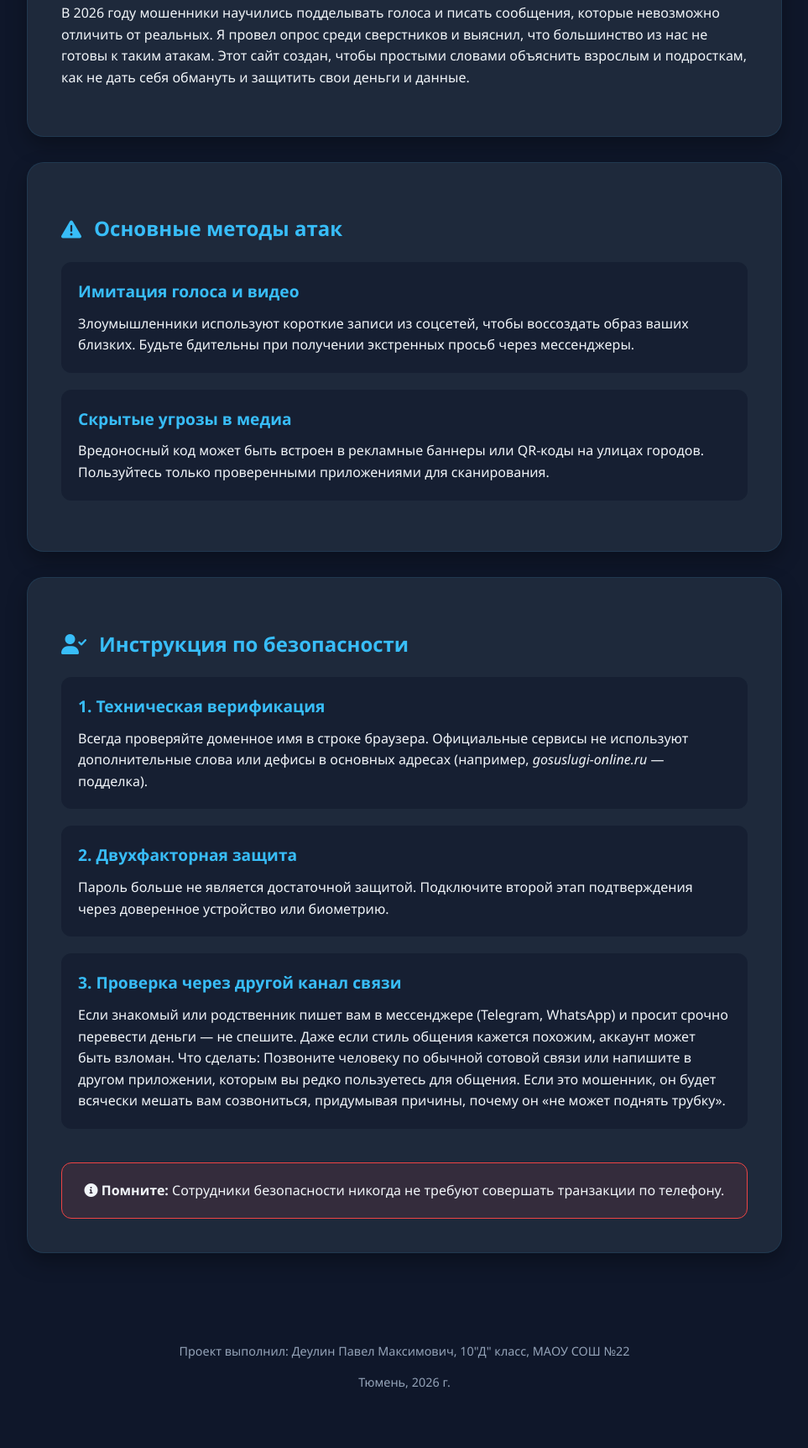
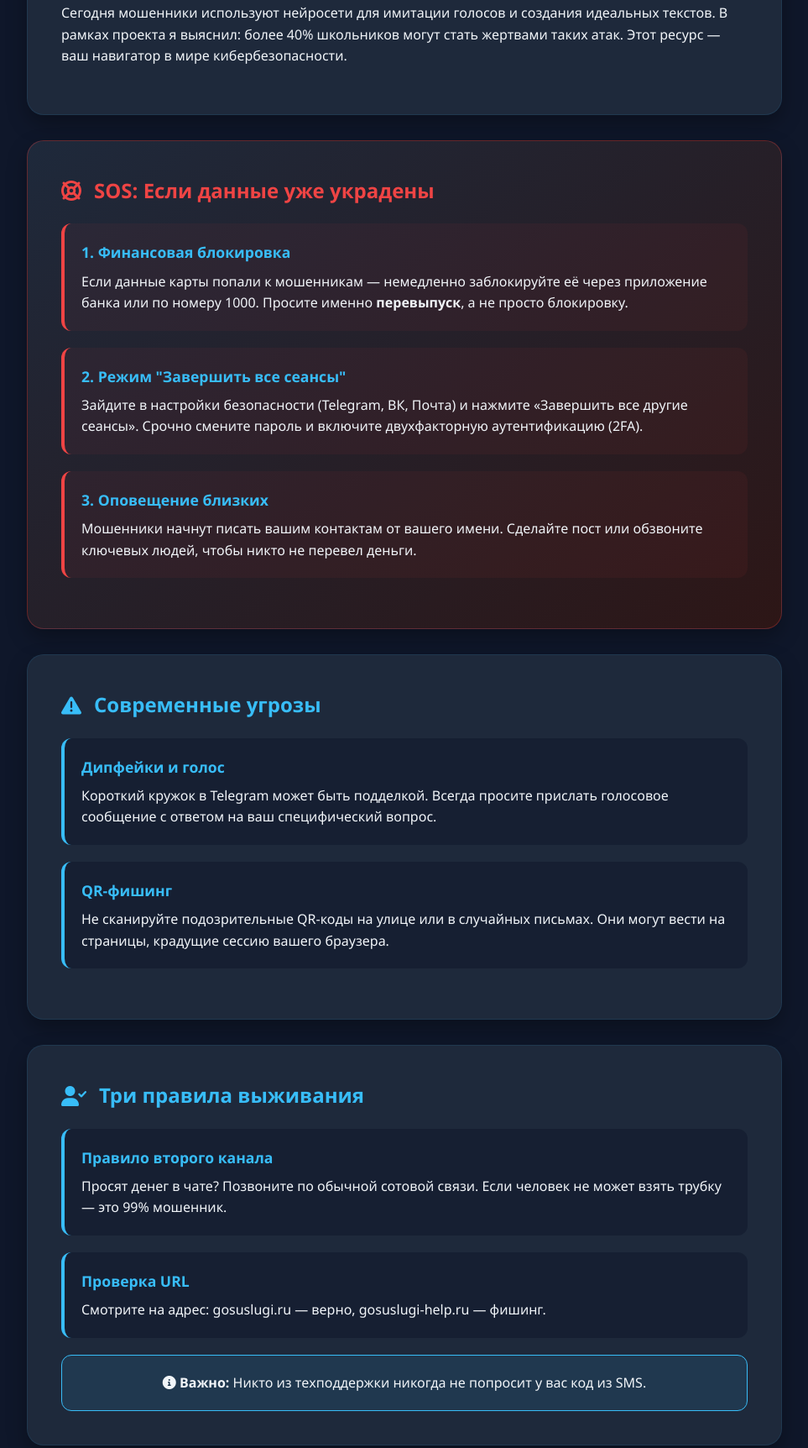
Before and after one commit to pr4vqy/phishing-2026, a plain HTML site: page index.html in a window 1280 px wide. Shown: the part 659-2383 px from the top of the page at 84% size, without its empty margins (158-1121 px from the left). Drawn offline with Linux system fonts and the light colour scheme.

Commit message:
Update index.html

```diff
--- a/index.html
+++ b/index.html
@@ -12,6 +12,8 @@
             --accent: #38bdf8;
             --text-main: #f1f5f9;
             --text-dim: #94a3b8;
+            --danger: #ef4444;
+            --success: #10b981;
         }
 
         body {
@@ -23,14 +25,13 @@
             overflow-x: hidden;
         }
 
-        /* Анимация появления */
         @keyframes fadeInUp {
             from { opacity: 0; transform: translateY(30px); }
             to { opacity: 1; transform: translateY(0); }
         }
 
         header {
-    min-height: 50vh; /* Минимальная высота вместо фиксированной */
+            min-height: 50vh;
             display: flex;
             flex-direction: column;
             justify-content: center;
@@ -41,11 +42,11 @@
             background-size: cover;
             background-position: center;
             border-bottom: 3px solid var(--accent);
-    padding: 60px 20px; /* Увеличили отступы сверху и снизу */
+            padding: 60px 20px;
         }
 
         header h1 {
-            font-size: 3rem;
+            font-size: 2.5rem;
             color: var(--accent);
             margin-bottom: 10px;
             animation: fadeInUp 0.8s ease-out;
@@ -53,7 +54,7 @@
 
         .container {
             max-width: 900px;
-    margin: 20px auto 50px; /* Изменили -50px на 20px, чтобы не было нахлеста */
+            margin: 40px auto 50px;
             padding: 0 20px;
         }
 
@@ -72,6 +73,7 @@
             display: flex;
             align-items: center;
             gap: 15px;
+            margin-top: 0;
         }
 
         .rule-card {
@@ -80,6 +82,7 @@
             border-radius: 12px;
             margin-bottom: 20px;
             transition: transform 0.3s ease;
+            border-left: 4px solid var(--accent);
         }
 
         .rule-card:hover {
@@ -89,18 +92,33 @@
 
         .rule-title {
             font-weight: bold;
-            font-size: 1.2rem;
+            font-size: 1.1rem;
             display: block;
-            margin-bottom: 10px;
+            margin-bottom: 8px;
             color: var(--accent);
         }
 
+        /* Стиль для экстренного раздела */
+        .emergency-section {
+            border: 1px solid rgba(239, 68, 68, 0.3);
+            background: linear-gradient(145deg, #1e293b, #2d1616);
+        }
+
+        .emergency-section h2 {
+            color: var(--danger);
+        }
+
+        .emergency-card {
+            background: rgba(239, 68, 68, 0.05);
+            border-left: 4px solid var(--danger);
+        }
+
         .warning-banner {
-            background: rgba(239, 68, 68, 0.1);
-            border: 1px solid #ef4444;
+            background: rgba(56, 189, 248, 0.1);
+            border: 1px solid var(--accent);
             padding: 20px;
             border-radius: 12px;
-            margin-top: 40px;
+            margin-top: 20px;
             text-align: center;
         }
 
@@ -109,59 +127,72 @@
             padding: 40px;
             color: var(--text-dim);
             font-size: 0.9rem;
+            border-top: 1px solid rgba(255,255,255,0.05);
         }
 
-        /* Задержка анимации для блоков */
         .section:nth-child(2) { animation-delay: 0.2s; }
         .section:nth-child(3) { animation-delay: 0.4s; }
+        .section:nth-child(4) { animation-delay: 0.6s; }
+
+        @media (max-width: 600px) {
+            header h1 { font-size: 1.8rem; }
+            .section { padding: 20px; }
+        }
     </style>
 </head>
 <body>
 
 <header>
-    <h1>Фишинг как ключевая угроза безопасности</h1>
-    <p style="font-size: 1.2rem; max-width: 600px;">Просветительский ресурс по противодействию высокотехнологичному фишингу</p>
+    <h1>Фишинг: как защитить себя в 2026 году</h1>
+    <p style="font-size: 1.1rem; max-width: 650px; color: var(--text-dim);">Результаты исследовательского проекта учащегося 10 "Д" класса</p>
 </header>
 
 <div class="container">
     <div class="section">
         <h2><i class="fas fa-shield-halved"></i> Об исследовании</h2>
-        <p>В 2026 году мошенники научились подделывать голоса и писать сообщения, которые невозможно отличить от реальных. Я провел опрос среди сверстников и выяснил, что большинство из нас не готовы к таким атакам. Этот сайт создан, чтобы простыми словами объяснить взрослым и подросткам, как не дать себя обмануть и защитить свои деньги и данные.</p>
+        <p>Сегодня мошенники используют нейросети для имитации голосов и создания идеальных текстов. В рамках проекта я выяснил: более 40% школьников могут стать жертвами таких атак. Этот ресурс — ваш навигатор в мире кибербезопасности.</p>
     </div>
 
-   <div class="section">
-        <h2><i class="fas fa-exclamation-triangle"></i> Основные методы атак</h2>
-        <div class="rule-card">
-            <span class="rule-title">Имитация голоса и видео</span>
-            Злоумышленники используют короткие записи из соцсетей, чтобы воссоздать образ ваших близких. Будьте бдительны при получении экстренных просьб через мессенджеры.
+    <div class="section emergency-section">
+        <h2><i class="fas fa-life-ring"></i> SOS: Если данные уже украдены</h2>
+        <div class="rule-card emergency-card">
+            <span class="rule-title">1. Финансовая блокировка</span>
+            Если данные карты попали к мошенникам — немедленно заблокируйте её через приложение банка или по номеру 1000. Просите именно <b>перевыпуск</b>, а не просто блокировку.
         </div>
-        <div class="rule-card">
-            <span class="rule-title">Скрытые угрозы в медиа</span>
-            Вредоносный код может быть встроен в рекламные баннеры или QR-коды на улицах городов. Пользуйтесь только проверенными приложениями для сканирования.
+        <div class="rule-card emergency-card">
+            <span class="rule-title">2. Режим "Завершить все сеансы"</span>
+            Зайдите в настройки безопасности (Telegram, ВК, Почта) и нажмите «Завершить все другие сеансы». Срочно смените пароль и включите двухфакторную аутентификацию (2FA).
+        </div>
+        <div class="rule-card emergency-card">
+            <span class="rule-title">3. Оповещение близких</span>
+            Мошенники начнут писать вашим контактам от вашего имени. Сделайте пост или обзвоните ключевых людей, чтобы никто не перевел деньги.
         </div>
     </div>
 
     <div class="section">
-        <h2><i class="fas fa-user-check"></i> Инструкция по безопасности</h2>
-
+        <h2><i class="fas fa-exclamation-triangle"></i> Современные угрозы</h2>
         <div class="rule-card">
-            <span class="rule-title">1. Техническая верификация</span>
-            Всегда проверяйте доменное имя в строке браузера. Официальные сервисы не используют дополнительные слова или дефисы в основных адресах (например, <i>gosuslugi-online.ru</i> — подделка).
+            <span class="rule-title">Дипфейки и голос</span>
+            Короткий кружок в Telegram может быть подделкой. Всегда просите прислать голосовое сообщение с ответом на ваш специфический вопрос.
+        </div>
+        <div class="rule-card">
+            <span class="rule-title">QR-фишинг</span>
+            Не сканируйте подозрительные QR-коды на улице или в случайных письмах. Они могут вести на страницы, крадущие сессию вашего браузера.
+        </div>
     </div>
 
+    <div class="section">
+        <h2><i class="fas fa-user-check"></i> Три правила выживания</h2>
         <div class="rule-card">
-            <span class="rule-title">2. Двухфакторная защита</span>
-            Пароль больше не является достаточной защитой. Подключите второй этап подтверждения через доверенное устройство или биометрию.
+            <span class="rule-title">Правило второго канала</span>
+            Просят денег в чате? Позвоните по обычной сотовой связи. Если человек не может взять трубку — это 99% мошенник.
         </div>
-
         <div class="rule-card">
-            <span class="rule-title">3. Проверка через другой канал связи</span>
-            Если знакомый или родственник пишет вам в мессенджере (Telegram, WhatsApp) и просит срочно перевести деньги — не спешите. Даже если стиль общения кажется похожим, аккаунт может быть взломан.
-Что сделать: Позвоните человеку по обычной сотовой связи или напишите в другом приложении, которым вы редко пользуетесь для общения. Если это мошенник, он будет всячески мешать вам созвониться, придумывая причины, почему он «не может поднять трубку».
+            <span class="rule-title">Проверка URL</span>
+            Смотрите на адрес: gosuslugi.ru — верно, gosuslugi-help.ru — фишинг.
         </div>
-
         <div class="warning-banner">
-            <i class="fas fa-info-circle"></i> <strong>Помните:</strong> Сотрудники безопасности никогда не требуют совершать транзакции по телефону.
+            <i class="fas fa-info-circle"></i> <b>Важно:</b> Никто из техподдержки никогда не попросит у вас код из SMS.
         </div>
     </div>
 </div>
```
Lines whose indentation alone changed are shown as unchanged.
